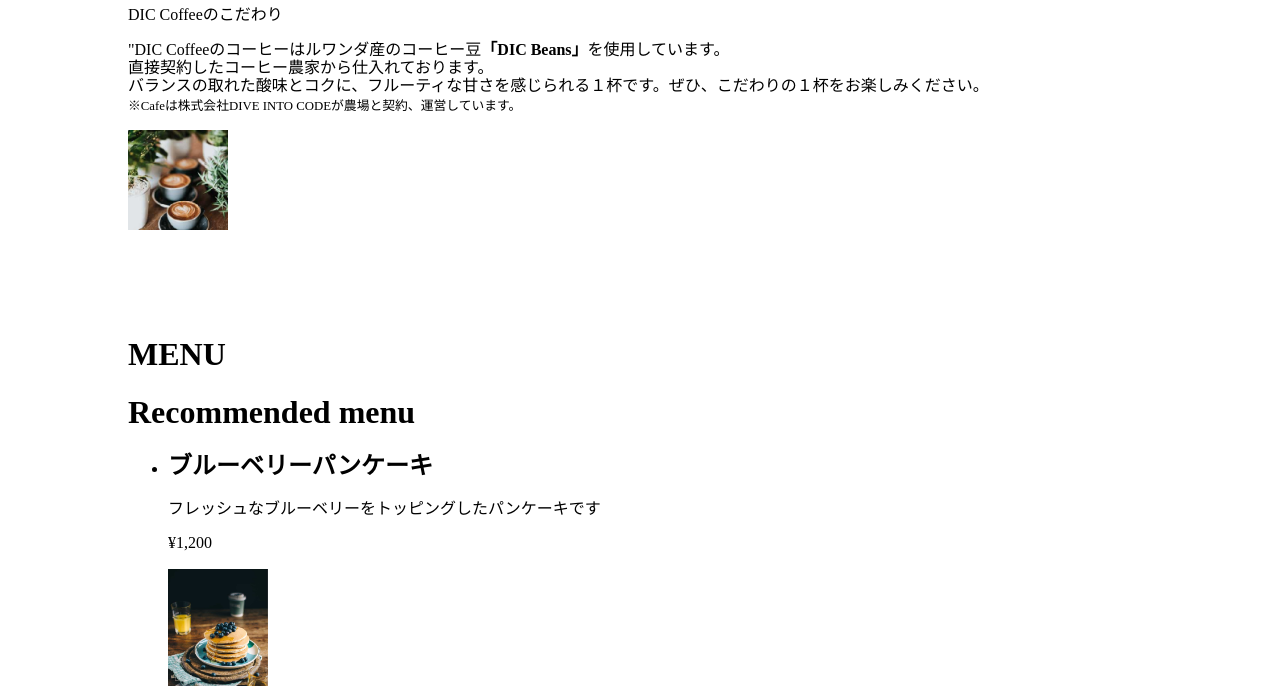
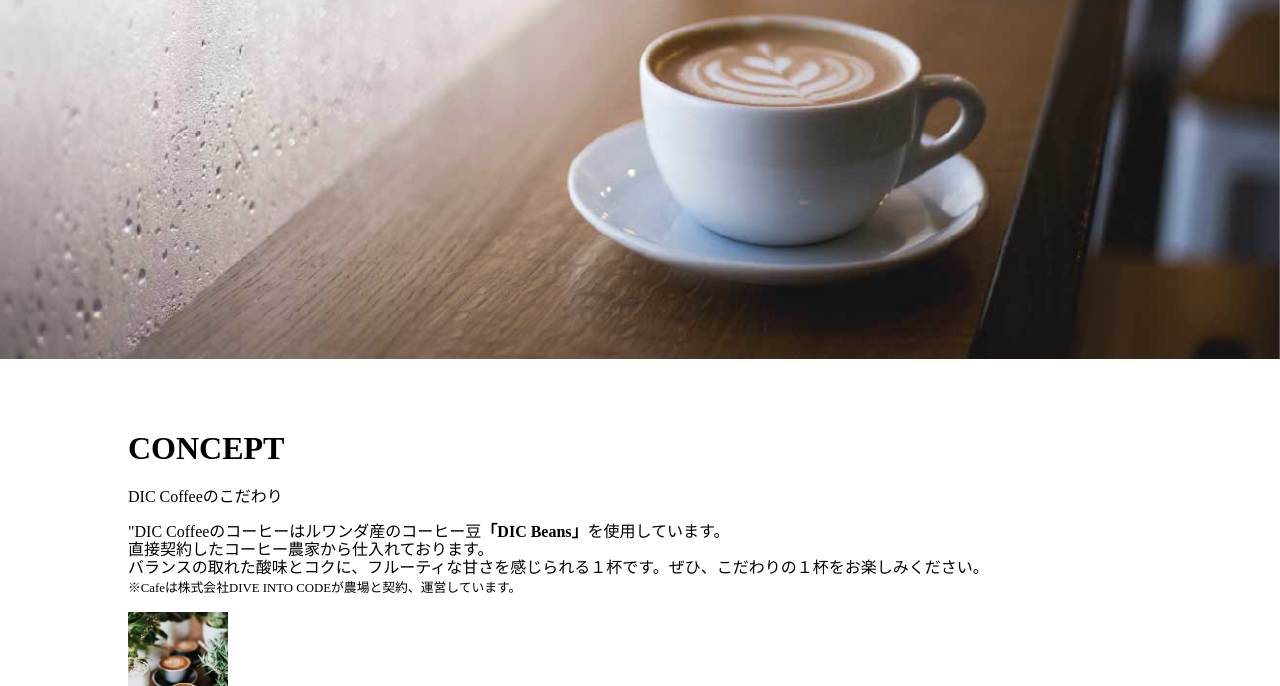
Before and after one commit to dai-gi/dic_cafe, a plain HTML site: page index.html in a window 1280 px wide. Shown: the part 414-1100 px from the top of the page. Drawn offline with Linux system fonts and the light colour scheme.

Commit message:
keyクラスに背景画像と高さを装飾

```diff
--- a/css/main.css
+++ b/css/main.css
@@ -3,3 +3,8 @@
 .section_inner {
     padding: 50px 10% 30px;
 }
+
+.key {
+    height: 500px;
+    background: center /cover no-repeat url("../images/sample_key.jpg");
+}
--- a/index.html
+++ b/index.html
@@ -29,8 +29,10 @@
         </a>
       </ul>
     </nav>
-    <h1>DIC Coffee</h1>
-    <p>natural organic cafe</p>
+    <div class="key section_inner">
+      <h1>DIC Coffee</h1>
+      <p>natural organic cafe</p>
+    </div>
   </header>
   <section>
     <article class="section_inner">
```
